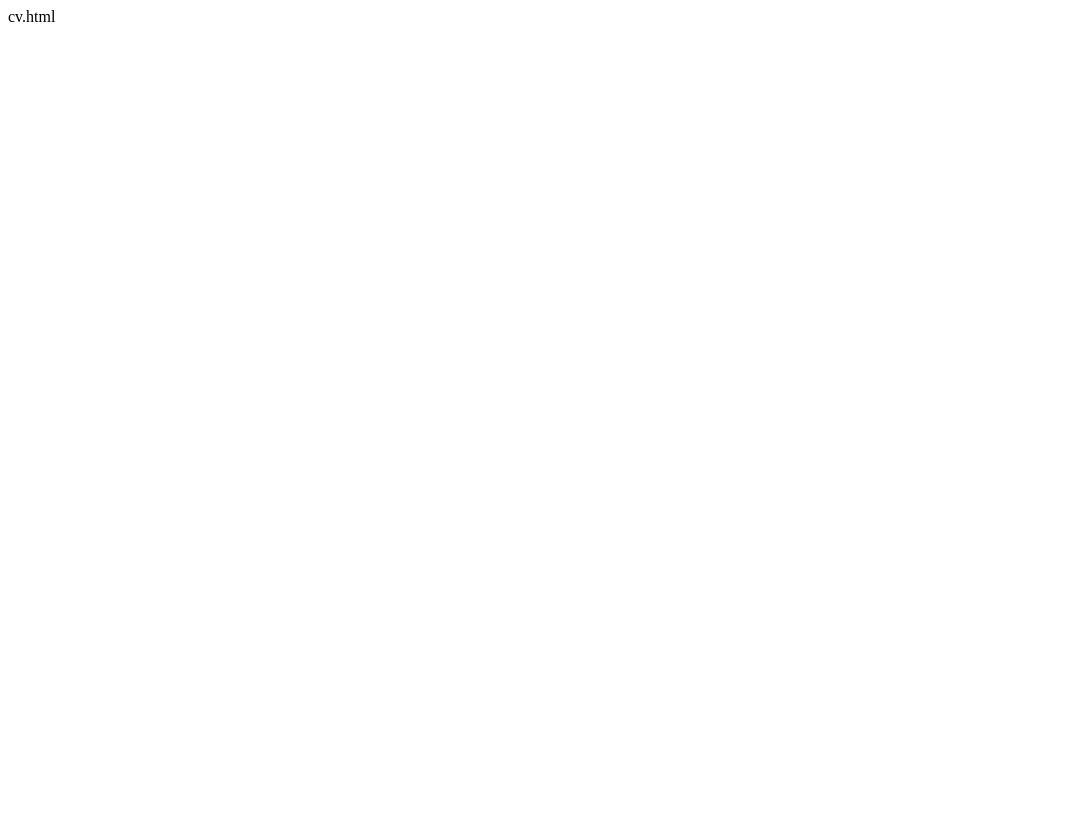
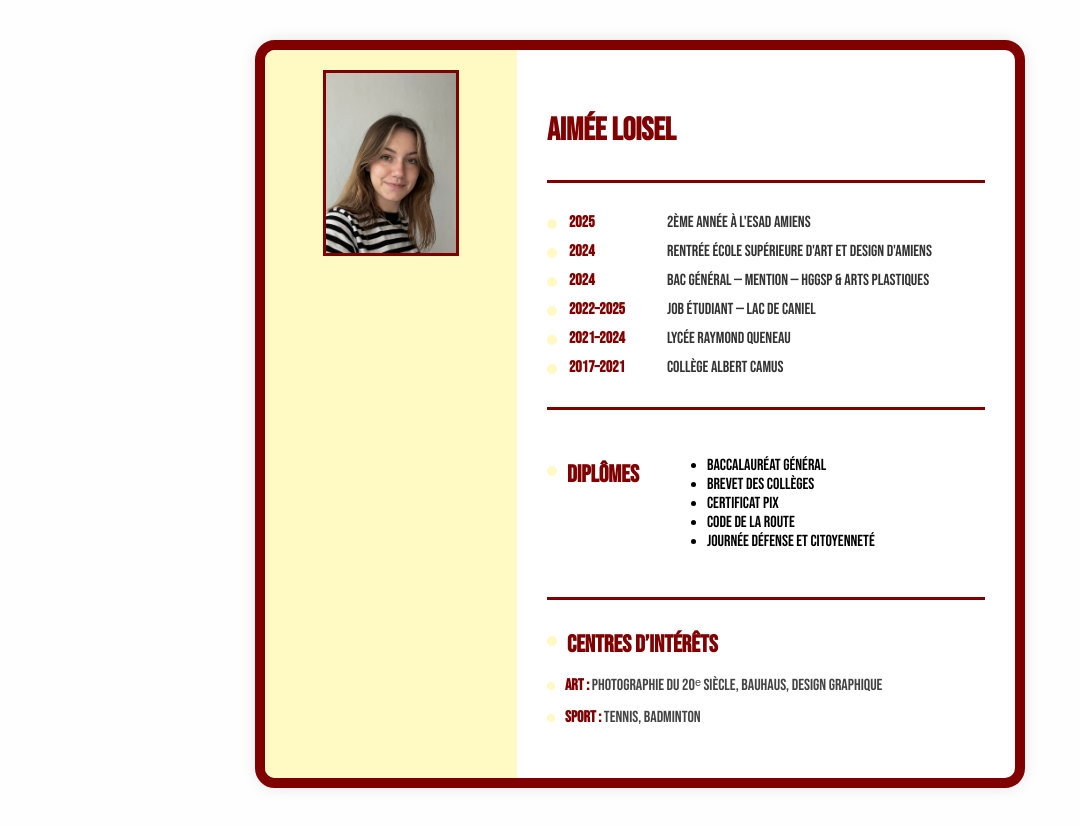
Before and after one commit to aimeeloisel/aimeeloisel.github.io, a plain HTML site: page cv.html in a window 1280 px wide. Shown: the whole page, without its empty margins (0-1080 px from the left). Before the commit the page ends 800 px from the top, so only its background shows below. Drawn offline with Linux system fonts and the light colour scheme; files whose address does not match are found by name.

Commit message:
mise a jour

```diff
--- /dev/null
+++ b/cv aimee/style.css
@@ -0,0 +1,172 @@
+
+
+
+
+@font-face {
+  font-family: 'Bebas Neue';
+  src: url('fonts/BebasNeue-Regular.ttf') format('truetype');
+  font-weight: normal;
+  font-style: normal;
+}
+
+
+body {
+    margin: 0;
+    font-family: 'Bebas Neue', sans-serif;
+    background-color: #fefefe;
+    text-transform: uppercase;
+}
+
+
+.cv-container {
+    display: flex;
+    flex-direction: row;
+    border: 10px solid #800000;
+    border-radius: 20px;
+    max-width: 750px;
+    margin: 40px auto;
+    box-shadow: 0 0 15px rgba(0,0,0,0.1);
+    background-color: white;
+    overflow: hidden;
+}
+
+
+.left-column {
+    background-color: #fff9c4;
+    width: 30%;
+    display: flex;
+    justify-content: center;
+    padding: 20px;
+}
+
+.photo-frame {
+    width: 130px;
+    height: 180px;
+    border: 3px solid #800000;
+    display: flex;
+    justify-content: center;
+    align-items: center;
+    font-size: 14px;
+    color: #800000;
+    background-color: white;
+    text-align: center;
+}
+
+.photo {
+    width: 100%;
+    height: 100%;
+    object-fit: cover;
+}
+
+
+.right-column {
+    width: 70%;
+    padding: 40px 30px;
+    box-sizing: border-box;
+}
+
+.name {
+    font-size: 2.4em;
+    color: #800000;
+    margin-bottom: 30px;
+}
+
+
+.separator {
+    border: none;
+    height: 3px;
+    background-color: #800000;
+    margin: 30px 0;
+}
+
+
+.grid {
+    display: grid;
+    grid-template-columns: 110px 1fr;
+    row-gap: 10px;
+    column-gap: 10px;
+    margin-bottom: 30px;
+}
+
+.annee {
+    font-weight: bold;
+    color: #800000;
+    position: relative;
+    padding-left: 22px;
+    margin: 0;
+}
+
+.annee::before {
+    content: "";
+    width: 10px;
+    height: 10px;
+    background-color: #fff9c4;
+    border-radius: 50%;
+    position: absolute;
+    left: 0;
+    top: 6px;
+}
+
+
+.activite {
+    color: #333;
+    margin: 0;
+}
+
+
+.section-title {
+    color: #800000;
+    font-size: 1.4em;
+    position: relative;
+    padding-left: 20px;
+    margin-bottom: 15px;
+}
+
+.section-title::before {
+    content: "";
+    width: 10px;
+    height: 10px;
+    background-color: #fff9c4;
+    border-radius: 50%;
+    position: absolute;
+    left: 0;
+    top: 6px;
+}
+
+
+.diplomes ul {
+    padding-left: 20px;
+    margin-top: 0;
+}
+
+.diplomes li {
+    margin-bottom: 5px;
+    color: #444;
+}
+
+
+.centres-interet p {
+    color: #444;
+    margin: 8px 0;
+    line-height: 1.5;
+}
+
+
+.sub-title {
+    color: #800000;
+    font-weight: bold;
+    position: relative;
+    padding-left: 18px;
+    margin-top: 10px;
+}
+
+.sub-title::before {
+    content: "";
+    width: 8px;
+    height: 8px;
+    background-color: #fff9c4;
+    border-radius: 50%;
+    position: absolute;
+    left: 0;
+    top: 6px;
+}
--- a/cv.html
+++ b/cv.html
@@ -1 +1,61 @@
-cv.html
+
+<!DOCTYPE html>
+<html lang="fr">
+<head>
+    <meta charset="UTF-8">
+    <meta name="viewport" content="width=device-width, initial-scale=1.0">
+    <title>CV Aimée Loisel</title>
+    <link rel="stylesheet" href="style.css">
+</head>
+<body>
+
+    <div class="cv-container">
+
+
+        <div class="left-column">
+            <div class="photo-frame">
+                <img src="/Users/aimeeloisel/Desktop/IMG_6801.jpg" alt="Photo de Aimée Loisel" class="photo">
+            </div>
+        </div>
+
+
+        <div class="right-column">
+            <h1 class="name">AIMÉE LOISEL</h1>
+
+            <hr class="separator">
+
+            <div class="grid">
+                <p class="annee">2025</p> <p class="activite">2ème année à l'ESAD Amiens</p>
+                <p class="annee">2024</p> <p class="activite">Rentrée École Supérieure d'Art et Design d'Amiens</p>
+                <p class="annee">2024</p> <p class="activite">BAC Général — Mention — HGGSP & Arts Plastiques</p>
+                <p class="annee">2022–2025</p> <p class="activite">Job étudiant — Lac de Caniel</p>
+                <p class="annee">2021–2024</p> <p class="activite">Lycée Raymond Queneau</p>
+                <p class="annee">2017–2021</p> <p class="activite">Collège Albert Camus</p>
+            </div>
+
+            <hr class="separator">
+
+            <div class="grid">
+                <h2 class="section-title">DIPLÔMES</h2>
+                <ul>
+                    <li>Baccalauréat Général</li>
+                    <li>Brevet des Collèges</li>
+                    <li>Certificat PIX</li>
+                    <li>Code de la Route</li>
+                    <li>Journée Défense et Citoyenneté</li>
+                </ul>
+            </div>
+
+            <hr class="separator">
+
+            <div class="centres-interet">
+                <h2 class="section-title">CENTRES D’INTÉRÊTS</h2>
+                <p><span class="sub-title">ART :</span> Photographie du 20ᵉ siècle, Bauhaus, design graphique</p>
+                <p><span class="sub-title">SPORT :</span> Tennis, badminton</p>
+            </div>
+
+        </div>
+    </div>
+
+</body>
+</html>
--- /dev/null
+++ b/settings.json
@@ -0,0 +1,3 @@
+{
+    "liveServer.settings.port": 5501
+}
--- /dev/null
+++ b/style.css
@@ -0,0 +1,168 @@
+
+@font-face {
+  font-family: 'Bebas Neue';
+  src: url('fonts/BebasNeue-Regular.ttf') format('truetype');
+  font-weight: normal;
+  font-style: normal;
+}
+
+/* Général */
+body {
+    margin: 0;
+    font-family: 'Bebas Neue', sans-serif;
+    background-color: #fefefe;
+    text-transform: uppercase;
+}
+
+/* Conteneur principal en format portrait */
+.cv-container {
+    display: flex;
+    flex-direction: row;
+    border: 10px solid #800000;
+    border-radius: 20px;
+    max-width: 750px;
+    margin: 40px auto;
+    box-shadow: 0 0 15px rgba(0,0,0,0.1);
+    background-color: white;
+    overflow: hidden;
+}
+
+/* Colonne gauche (photo + jaune pâle) */
+.left-column {
+    background-color: #fff9c4;
+    width: 30%;
+    display: flex;
+    justify-content: center;
+    padding: 20px;
+}
+
+.photo-frame {
+    width: 130px;
+    height: 180px;
+    border: 3px solid #800000;
+    display: flex;
+    justify-content: center;
+    align-items: center;
+    font-size: 16px;
+    color: #800000;
+    background-color: white;
+    text-align: center;
+}
+
+.photo {
+    width: 100%;
+    height: 100%;
+    object-fit: cover;
+}
+
+/* Colonne droite (contenu) */
+.right-column {
+    width: 70%;
+    padding: 40px 30px;
+    box-sizing: border-box;
+}
+
+.name {
+    font-size: 2em;
+    color: #800000;
+    margin-bottom: 30px;
+}
+
+/* Ligne de séparation */
+.separator {
+    border: none;
+    height: 3px;
+    background-color: #800000;
+    margin: 30px 0;
+}
+
+/* Grille : années + activités */
+.grid {
+    display: grid;
+    grid-template-columns: 110px 1fr;
+    row-gap: 10px;
+    column-gap: 10px;
+    margin-bottom: 30px;
+}
+
+/* Année avec rond jaune pâle */
+.annee {
+    font-weight: bold;
+    color: #800000;
+    position: relative;
+    padding-left: 22px;
+    margin: 0;
+}
+
+.annee::before {
+    content: "";
+    width: 10px;
+    height: 10px;
+    background-color: #fff9c4;
+    border-radius: 50%;
+    position: absolute;
+    left: 0;
+    top: 6px;
+}
+
+/* Texte activité */
+.activite {
+    color: #333;
+    margin: 0;
+}
+
+/* Titres de section avec rond jaune pâle */
+.section-title {
+    color: #800000;
+    position: relative;
+    padding-left: 20px;
+    margin-bottom: 15px;
+}
+
+.section-title::before {
+    content: "";
+    width: 10px;
+    height: 10px;
+    background-color: #fff9c4;
+    border-radius: 50%;
+    position: absolute;
+    left: 0;
+    top: 6px;
+}
+
+/* Liste diplômes */
+.diplomes ul {
+    padding-left: 20px;
+    margin-top: 0;
+}
+
+.diplomes li {
+    margin-bottom: 5px;
+    color: #444;
+}
+
+/* Centres d’intérêt */
+.centres-interet p {
+    color: #444;
+    margin: 8px 0;
+    line-height: 1.5;
+}
+
+/* Sous-titres Art / Sport */
+.sub-title {
+    color: #800000;
+    font-weight: bold;
+    position: relative;
+    padding-left: 18px;
+}
+
+.sub-title::before {
+    content: "";
+    width: 8px;
+    height: 8px;
+    background-color: #fff9c4;
+    border-radius: 50%;
+    position: absolute;
+    left: 0;
+    top: 6px;
+}
```
Also changed, not shown: ppppp.html (added, +14 -0 lines), fonts/BebasNeue-Regular.ttf (added), photo/IMG_6801.jpg (added), 4 other files.
